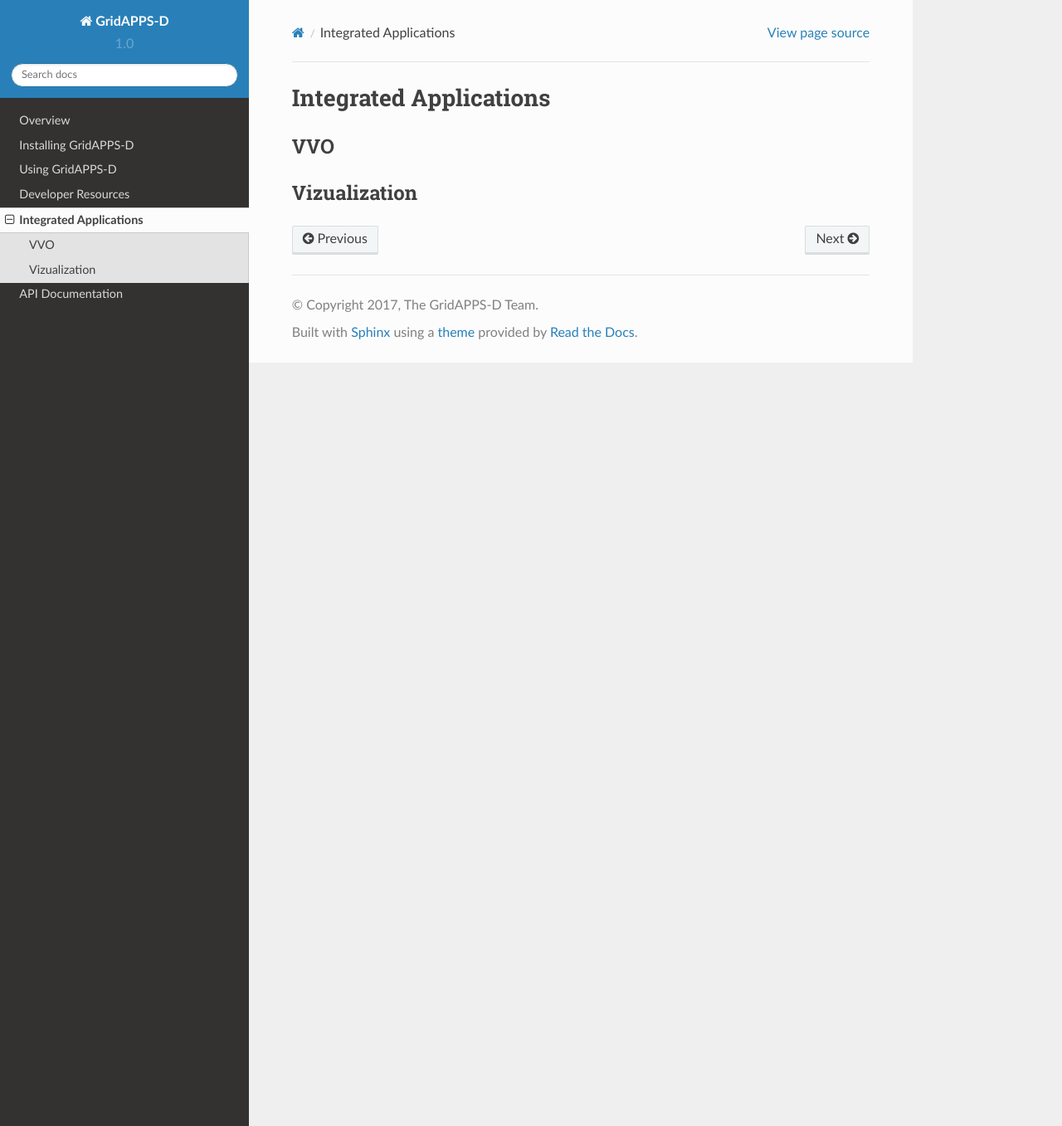
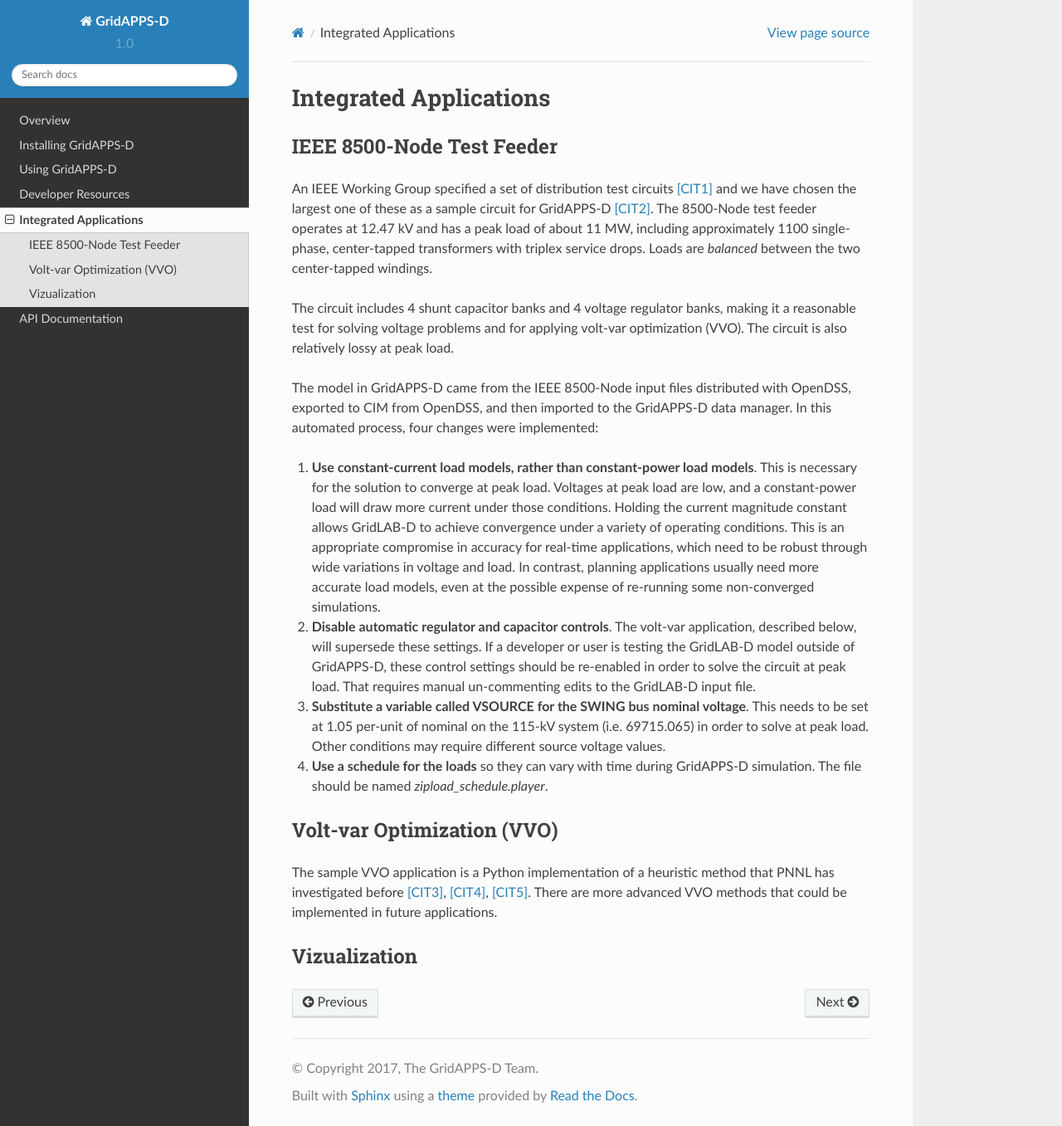
Before and after one commit to GRIDAPPSD/GOSS-GridAPPS-D, a Sphinx documentation site: the page built from docs/source/hosted_applications/index.rst, in a window 1280 px wide and 1357 px high. Shown: the whole window at 83% size. Built offline with Sphinx 7.4.7 and the Read the Docs theme 2.0.0, drawn with Linux system fonts in a browser that asks for light colours; pages that are not in the unit, such as notebooks, are missing from menus.

Commit message:
IEEE 8500-node description, and references linked in

```diff
--- a/docs/source/developer_resources/CDPSM_RC1.rst
+++ b/docs/source/developer_resources/CDPSM_RC1.rst
@@ -3,9 +3,7 @@
 .. toctree::
    :maxdepth: 2
 
-
-
-This document summarizes the use of a reduced-order CIM [1]_ to support
+This section summarizes the use of a reduced-order CIM [1]_ to support
 feeder modeling for the volt-var application in Release Cycle 1 (RC1).
 The full CIM includes over 1100 tables in SQL, each one corresponding to
 a UML class, enumeration or datatype. In RC1, we’re using approximately
--- a/docs/source/developer_resources/UML_Diagrams.rst
+++ b/docs/source/developer_resources/UML_Diagrams.rst
@@ -1,7 +1,7 @@
 As Derived from the Functional Specification
 ^^^^^^^^^^^^^^^^^^^^^^^^^^^^^^^^^^^^^^^^^^^^
 
-This document presents a selection of GridAPPS-D domain (class) diagrams
+This section presents a selection of GridAPPS-D domain (class) diagrams
 to supplement the *OSPRREYS Functional Specification* document. The
 purpose is to enhance understanding of the functional specification, by
 providing graphical walkthroughs of some important use cases. The reader
--- a/docs/source/hosted_applications/index.rst
+++ b/docs/source/hosted_applications/index.rst
@@ -4,10 +4,37 @@
 Integrated Applications
 =======================
 
+IEEE 8500-Node Test Feeder
+--------------------------
 
+An IEEE Working Group specified a set of distribution test circuits [CIT1]_ and
+we have chosen the largest one of these as a sample circuit for GridAPPS-D [CIT2]_.
+The 8500-Node test feeder operates at 12.47 kV and has a peak load of about 11 MW,
+including approximately 1100 single-phase, center-tapped transformers with triplex
+service drops. Loads are *balanced* between the two center-tapped windings.
 
-VVO
----
+The circuit includes 4 shunt capacitor banks and 4 voltage regulator banks, making
+it a reasonable test for solving voltage problems and for applying volt-var
+optimization (VVO). The circuit is also relatively lossy at peak load.
+
+The model in GridAPPS-D came from the IEEE 8500-Node input files distributed with
+OpenDSS, exported to CIM from OpenDSS, and then imported to the GridAPPS-D data
+manager. In this automated process, four changes were implemented:
+
+1. **Use constant-current load models, rather than constant-power load models**. This is necessary for the solution to converge at peak load.  Voltages at peak load are low, and a constant-power load will draw more current under those conditions. Holding the current magnitude constant allows GridLAB-D to achieve convergence under a variety of operating conditions. This is an appropriate compromise in accuracy for real-time applications, which need to be robust through wide variations in voltage and load. In contrast, planning applications usually need more accurate load models, even at the possible expense of re-running some non-converged simulations.
+
+2. **Disable automatic regulator and capacitor controls**. The volt-var application, described below, will supersede these settings. If a developer or user is testing the GridLAB-D model outside of GridAPPS-D, these control settings should be re-enabled in order to solve the circuit at peak load. That requires manual un-commenting edits to the GridLAB-D input file.
+
+3. **Substitute a variable called VSOURCE for the SWING bus nominal voltage**.  This needs to be set at 1.05 per-unit of nominal on the 115-kV system (i.e. 69715.065) in order to solve at peak load. Other conditions may require different source voltage values.
+
+4. **Use a schedule for the loads** so they can vary with time during GridAPPS-D simulation. The file should be named *zipload_schedule.player*.
+
+Volt-var Optimization (VVO)
+---------------------------
+
+The sample VVO application is a Python implementation of a heuristic method that PNNL has
+investigated before [CIT3]_, [CIT4]_, [CIT5]_. There are more advanced VVO methods that
+could be implemented in future applications.
 
 Vizualization
 -------------
--- a/docs/source/overview/index.rst
+++ b/docs/source/overview/index.rst
@@ -12,8 +12,7 @@ Overview
 :ref:`Definition of Terms<definitions>`
 ---------------------------------------
 
-:ref:`References<references>`
-------------------------------
+.. include:: references.inc
 
 :ref:`Version History<version_history>`
 ---------------------------------------
```
Also changed, not shown: docs/source/api_docs/index.rst (+9 -2 lines), docs/source/developer_resources/IEEE_References.rst (deleted, +0 -35 lines), docs/source/overview/references.inc (added, +11 -0 lines), docs/source/overview/references.rst (deleted, +0 -21 lines).
